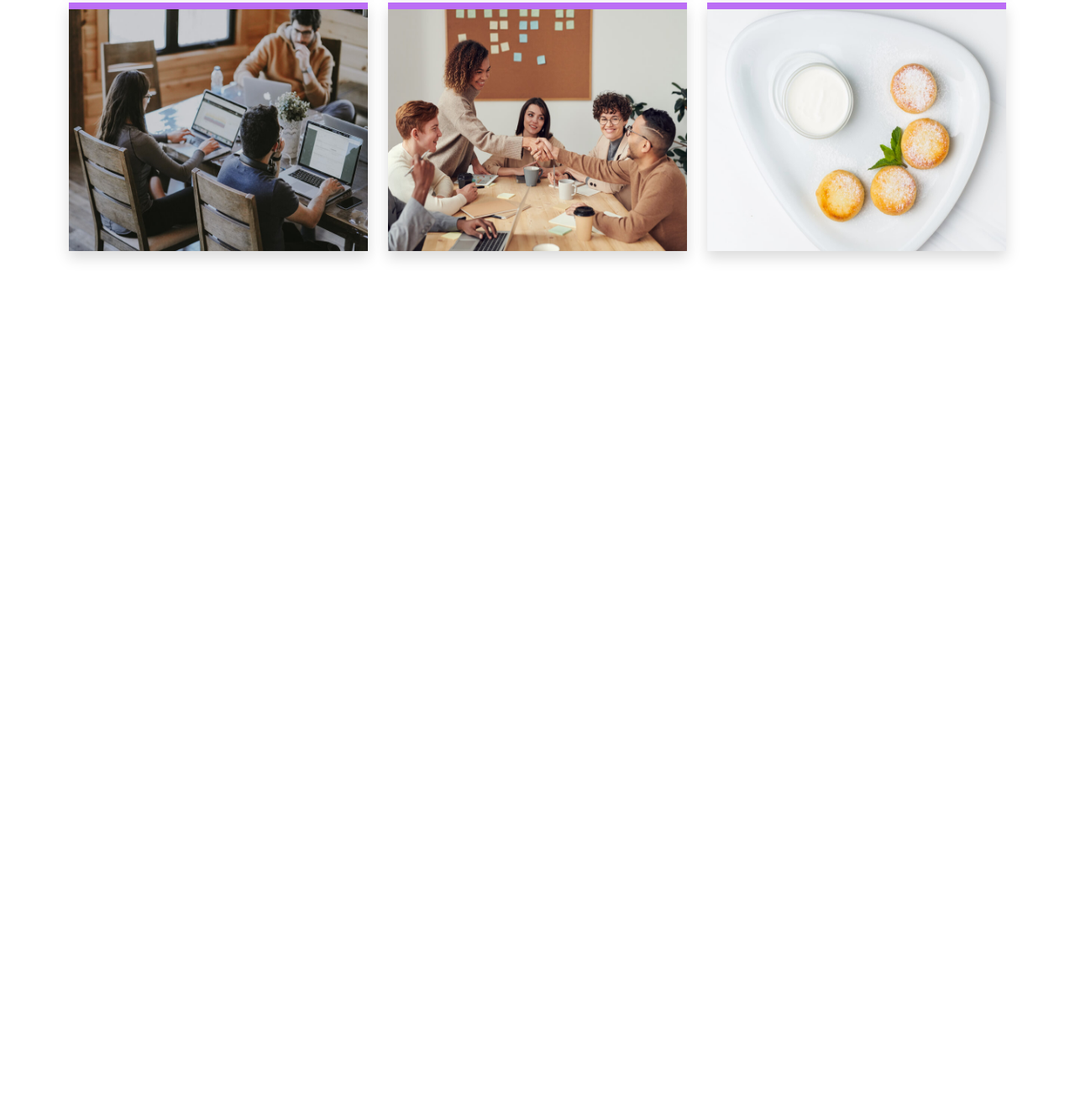
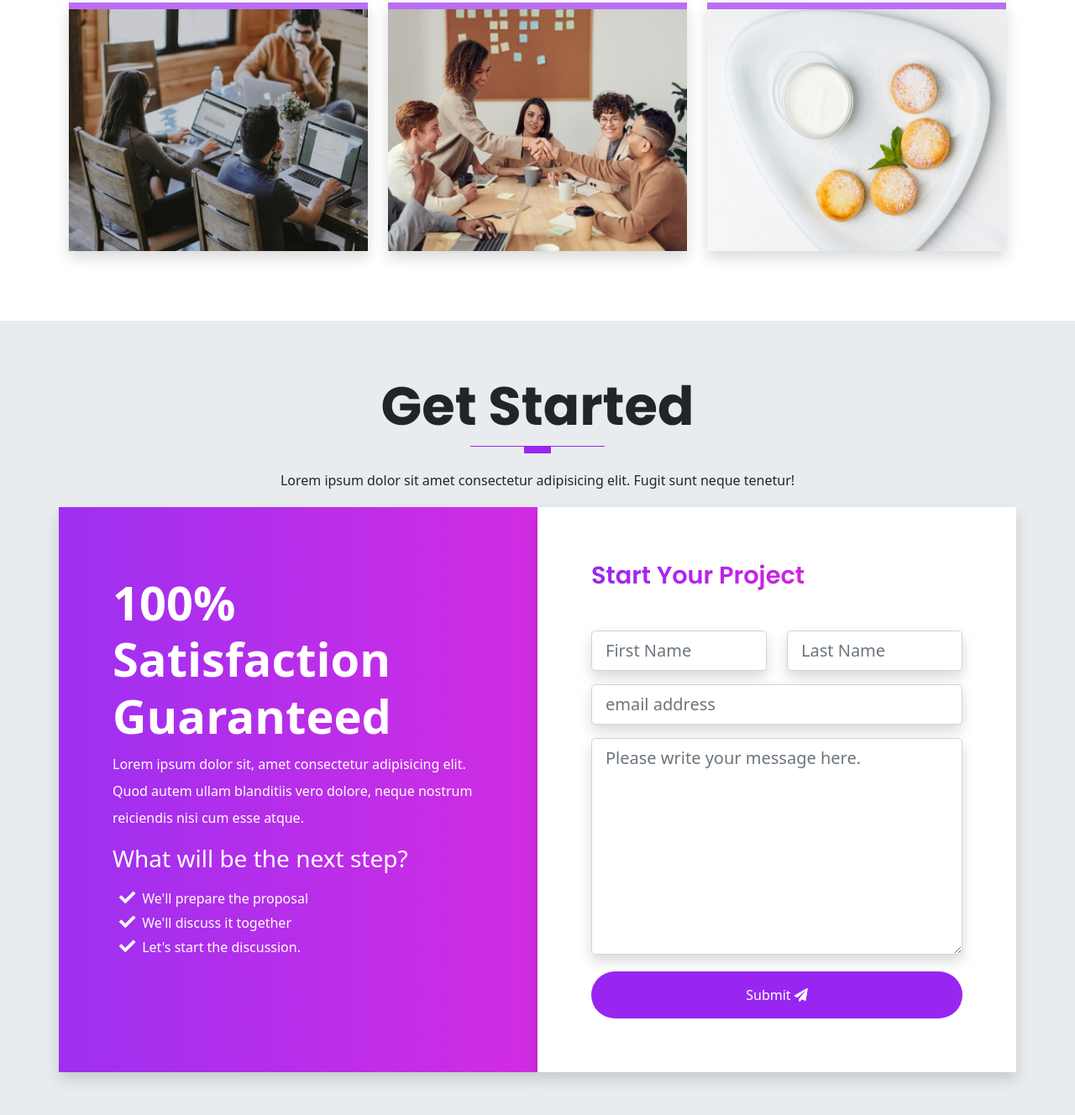
Before and after one commit to tomekmaleni/portfolio_website, a website: page index.html in a window 1280 px wide. Shown: the part 6027-7355 px from the top of the page at 84% size. Before the commit the page ends 6409 px from the top, so only its background shows below. Drawn offline with Linux system fonts and the light colour scheme.

Commit message:
making get started section

```diff
--- a/index.html
+++ b/index.html
@@ -622,6 +622,64 @@
         </div>
     </section>
 
+    <!-- GET STARTED SECTION -->
+    <section id="get-started" class="get-started">
+        <div class="container">
+            <div class="row text-center">
+                <h1 class="display-3 fw-bold text-capitalize">Get Started</h1>
+                <div class="heading-line"></div>
+                <p class="lh-lg">Lorem ipsum dolor sit amet consectetur adipisicing elit. Fugit sunt neque tenetur!</p>
+            </div>
+            <!-- START CTA CONTENT -->
+            <div class="row text-white">
+                <div class="col-12 col-lg-6 gradient shadow p-3">
+                    <div class="cta-info w-100">
+                        <h4 class="display-4 fw-bold">100% Satisfaction Guaranteed</h4>
+                        <p class="lh-lg">
+                            Lorem ipsum dolor sit, amet consectetur adipisicing elit. Quod autem ullam blanditiis vero
+                            dolore, neque nostrum reiciendis nisi cum esse atque.
+                        </p>
+                        <h3 class="display-3-brief">What will be the next step?</h3>
+                        <ul class="cta-info__list">
+                            <li>We'll prepare the proposal</li>
+                            <li>We'll discuss it together</li>
+                            <li>Let's start the discussion.</li>
+                        </ul>
+                    </div>
+                </div>
+                <div class="col-12 col-lg-6 bg-white shadow p-3">
+                    <div class="form w-100-pb-2">
+                        <h4 class="display-3--title mb-5">Start Your Project</h4>
+                        <form action="#" class="row">
+                            <div class="col-md-6 mb-3">
+                                <input type="text" placeholder="First Name" id="inputFirstName"
+                                    class="shadow form-control form-control-lg">
+                            </div>
+                            <div class="col-md-6 mb-3">
+                                <input type="text" placeholder="Last Name" id="inputLastName"
+                                    class="shadow form-control form-control-lg">
+                            </div>
+                            <div class="col-md-12 mb-3">
+                                <input type="email" placeholder="email address" id="inputEmail"
+                                    class="shadow form-control form-control-lg">
+                            </div>
+                            <div class="col-md-12 mb-3">
+                                <textarea name="message" id="message" placeholder="Please write your message here."
+                                    rows="8" class="shadow form-control form-control-lg"></textarea>
+                            </div>
+                            <div class="text-center d-grid mt-1">
+                                <button type="button" class="btn btn-primary rounded-pill pt-3 pb-3">
+                                    Submit
+                                    <i class="fas fa-paper-plane"></i>
+                                </button>
+                            </div>
+                        </form>
+                    </div>
+                </div>
+            </div>
+        </div>
+    </section>
+
 
     <script src="/assets/vendors/js/glightbox.min.js"></script>
 
--- a/scss/components/_typography.scss
+++ b/scss/components/_typography.scss
@@ -1,4 +1,5 @@
 @use "../custom" as *;
+@use "../components/mixins" as *;
 
 // DISPLAY 2
 .display-2 {
@@ -74,3 +75,8 @@
         height:100%;
     }
 }
+
+// GRADIENT BG
+.gradient {
+    @include gradient;
+}
--- a/scss/sections/_get-started.scss
+++ b/scss/sections/_get-started.scss
@@ -0,0 +1,45 @@
+@use "../custom" as *;
+@use "../components/mixins" as *;
+
+.get-started {
+    padding:4rem 0;
+    background-color: $gray-200;
+}
+
+.cta-info {
+    padding:3rem;
+    margin:1rem 0;
+
+    &__list {
+        position: relative;
+        list-style-type: none;
+        display:block;
+        padding-top:0.5rem;
+        padding-left: 0.5rem;
+        margin-bottom:0.7rem;
+
+        li::before {
+            font-family: "Font Awesome 5 Free";
+            content: "\f00c";
+            font-weight: 600;
+            margin-right:0.5rem;
+            font-size:1.2rem;
+        }
+    }
+}
+
+//FORM CONTENT
+.form {
+    padding: 3rem;
+
+    button {
+        border: none;
+        color: $white;
+
+        a {
+            color: $white;
+            text-decoration: none;
+            text-transform: capitalize;
+        }
+    }
+}
```
Also changed, not shown: assets/css/style.css, 1 other file.
